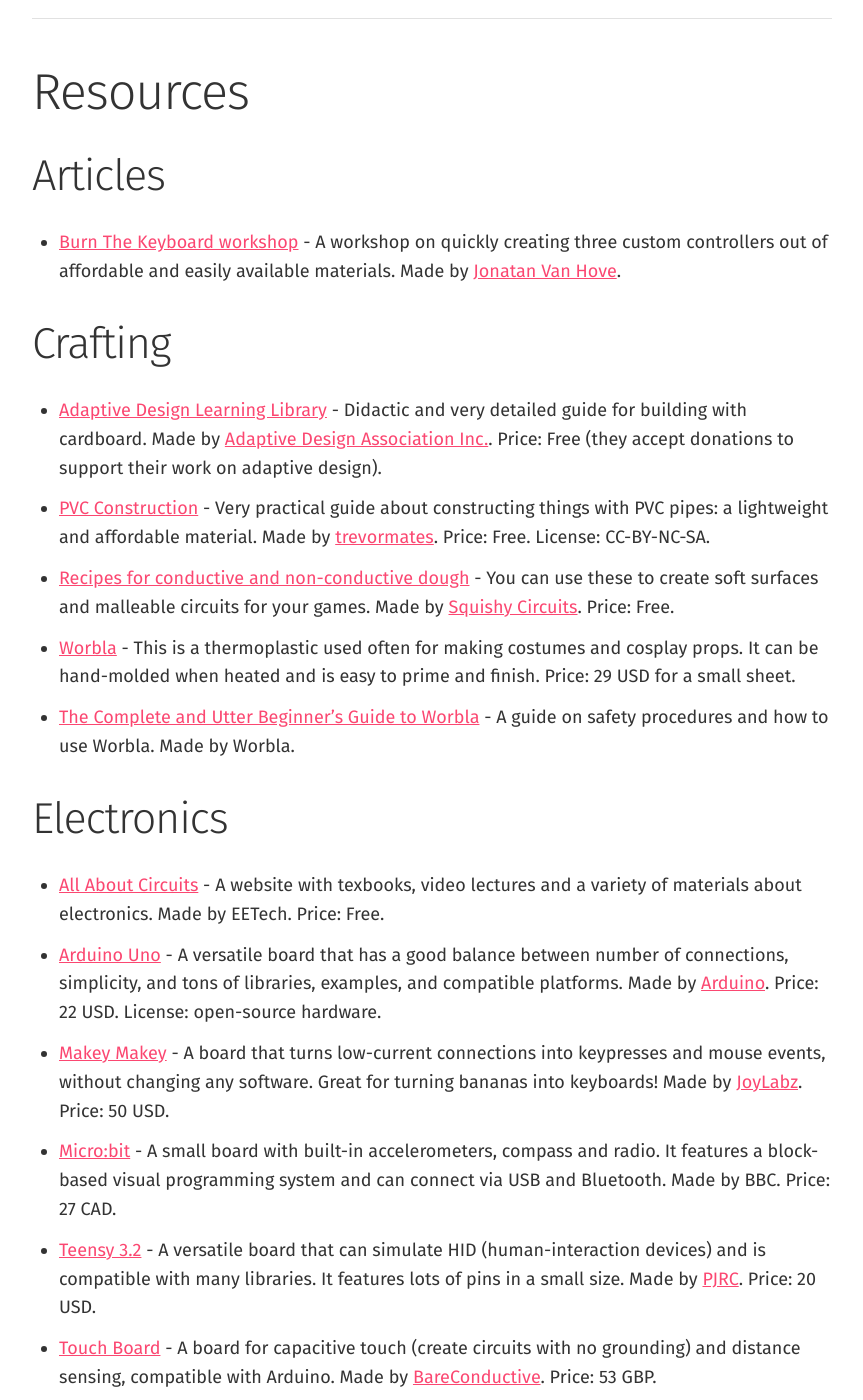
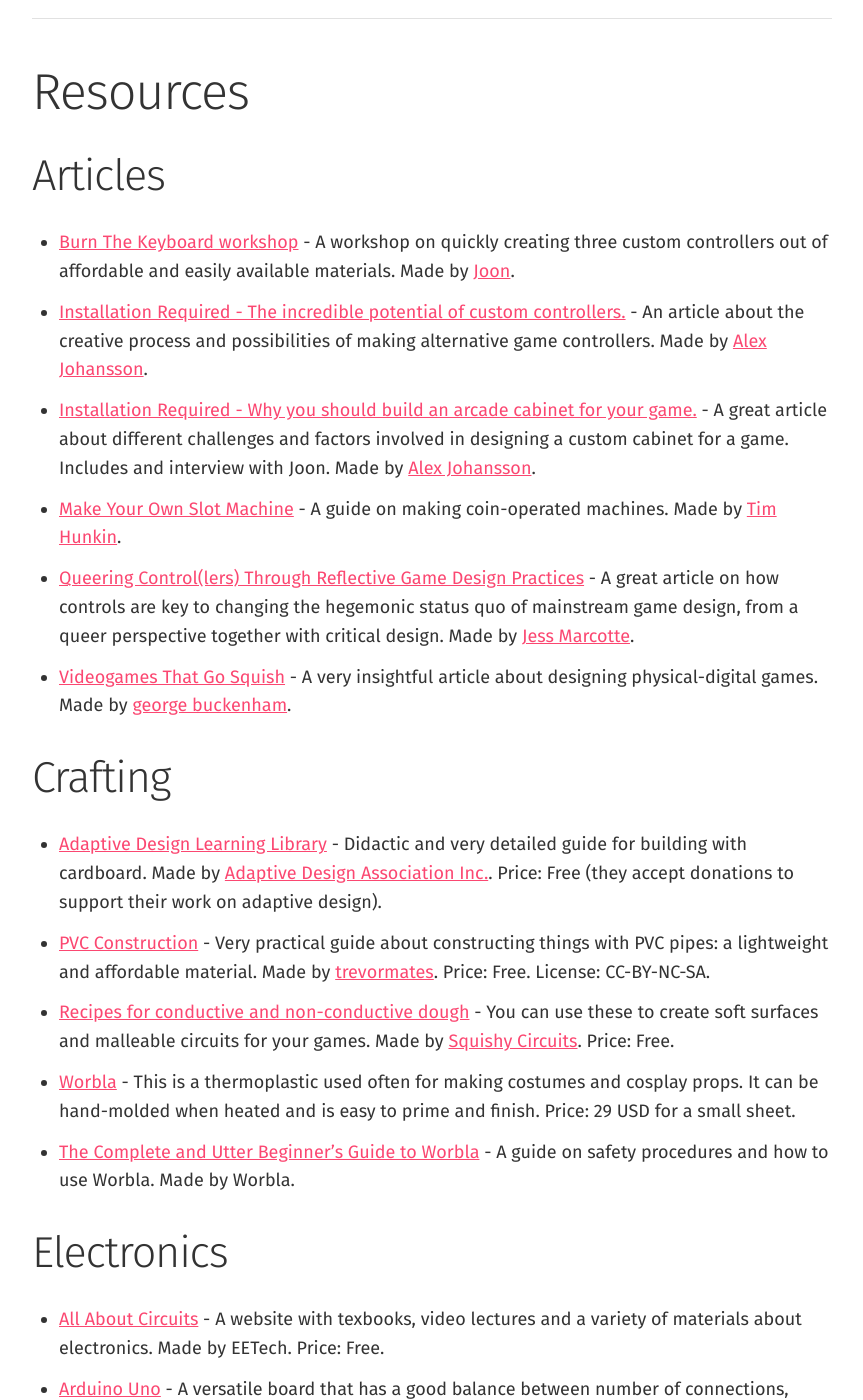
Before and after one commit to enricllagostera/altctrls-info, a Jekyll site: the page built from docs/index.md, in a window 1280 px wide and 1400 px high, scrolled down 1319 px. Shown: the whole window, without its empty margins (208-1071 px from the left). Built offline with Jekyll 4.4.1, drawn with Linux system fonts in a browser that asks for light colours; some web fonts are replaced; some of the changed text lies outside the part shown.

Commit message:
more articles and ultimarc boards

```diff
--- a/docs/index.md
+++ b/docs/index.md
@@ -37,7 +37,12 @@
 
 ### Articles
 
-- [Burn The Keyboard workshop](https://joon.be/portfolio/burn-the-keyboard/) - A workshop on quickly creating three custom controllers out of affordable and easily available materials. Made by [Jonatan Van Hove](https://joon.be/).
+- [Burn The Keyboard workshop](https://joon.be/portfolio/burn-the-keyboard/) - A workshop on quickly creating three custom controllers out of affordable and easily available materials. Made by [Joon](https://joon.be/).
+- [Installation Required - The incredible potential of custom controllers.](https://gamejolt.com/@AlexVsCoding/post/installation-required-the-incredible-potential-of-custom-controll-neswxgaq) - An article about the creative process and possibilities of making alternative game controllers. Made by [Alex Johansson](https://alexvscoding.itch.io/).
+- [Installation Required - Why you should build an arcade cabinet for your game.](https://gamasutra.com/blogs/AlexJohansson/20141230/233317/Installation_Required__Why_you_should_build_an_arcade_cabinet_for_your_game.php) - A great article about different challenges and factors involved in designing a custom cabinet for a game. Includes and interview with Joon. Made by [Alex Johansson](https://alexvscoding.itch.io/).
+- [Make Your Own Slot Machine](http://www.underthepier.com/01_howtocoinmech.htm) - A guide on making coin-operated machines. Made by [Tim Hunkin](http://www.underthepier.com/index.htm).
+- [Queering Control(lers) Through Reflective Game Design Practices](http://gamestudies.org/1803/articles/marcotte) - A great article on how controls are key to changing the hegemonic status quo of mainstream game design, from a queer perspective together with critical design. Made by [Jess Marcotte](http://jeka.games).
+- [Videogames That Go Squish](http://v21.io/blog/universal-principles-of-digital-physical-game-design/) - A very insightful article about designing physical-digital games. Made by [george buckenham](http://v21.io/).
 
 ### Crafting
 
@@ -51,10 +56,12 @@
 
 - [All About Circuits](https://www.allaboutcircuits.com/textbook/) - A website with texbooks, video lectures and a variety of materials about electronics. Made by EETech. Price: Free.
 - [Arduino Uno](https://store.arduino.cc/usa/arduino-uno-rev3) - A versatile board that has a good balance between number of connections, simplicity, and tons of libraries, examples, and compatible platforms. Made by [Arduino](https://www.arduino.cc/). Price: 22 USD. License: open-source hardware.
+- [BlueHID](http://www.u-hid.com/home/overview_bboard.php) - A wireless (Bluetooth) board for creating HID (human-interaction devices, like mouse, joysticks and keyboards). Made by [Ultimarc](http://www.ultimarc.com/) Price: 43 USD.
 - [Makey Makey](https://makeymakey.com/) - A board that turns low-current connections into keypresses and mouse events, without changing any software. Great for turning bananas into keyboards! Made by [JoyLabz](https://joylabz.com/). Price: 50 USD.
 - [Micro:bit](https://microbit.org/) - A small board with built-in accelerometers, compass and radio. It features a block-based visual programming system and can connect via USB and Bluetooth. Made by BBC. Price: 27 CAD.
 - [Teensy 3.2](https://www.pjrc.com/store/teensy32.html) - A versatile board that can simulate HID (human-interaction devices) and is compatible with many libraries. It features lots of pins in a small size. Made by [PJRC](https://www.pjrc.com/). Price: 20 USD.
 - [Touch Board](https://www.bareconductive.com/shop/touch-board/) - A board for capacitive touch (create circuits with no grounding) and distance sensing, compatible with Arduino. Made by [BareConductive](https://www.bareconductive.com/). Price: 53 GBP.
+- [U-HID](http://www.u-hid.com/home/overview_board.php) - A board for creating HID (human-interaction devices, like mouse, joysticks and keyboards), with software for assigning each pin without programming firmware. Made by [Ultimarc](http://www.ultimarc.com/) Price: 69 USD.
 
 ### Game Engine Plugins and Tools
 
```
Also changed, not shown: README.md.
